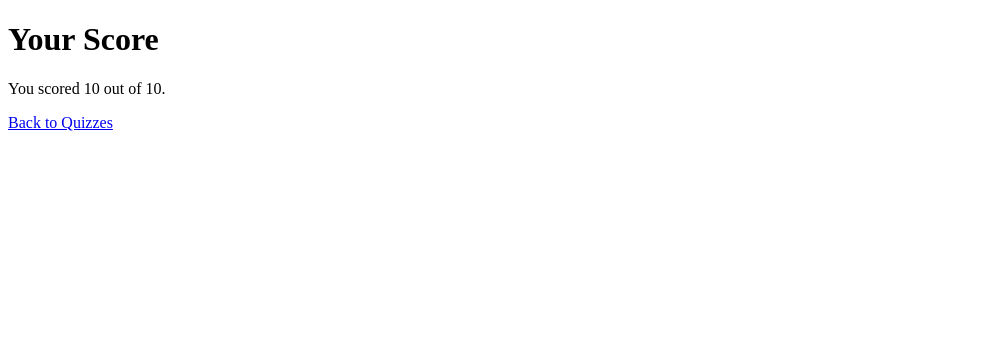
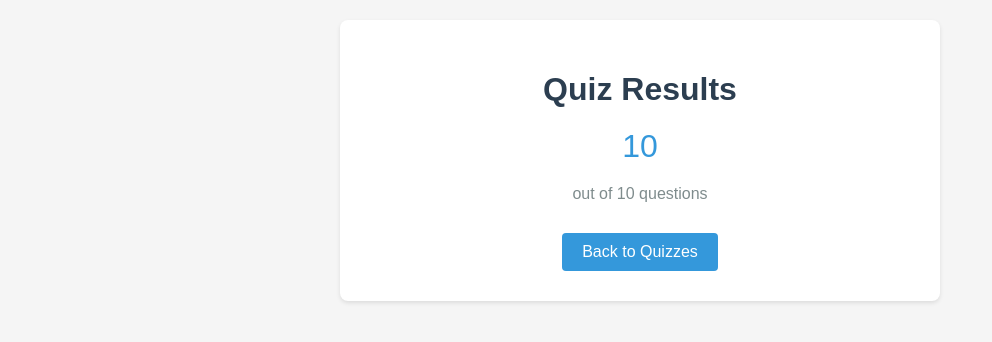
Before and after one commit to RkTushar/quizie_django, a Django app: template quizie/quiz/templates/quiz/result.html in a window 1280 px wide. Shown: the top 342 px of the page, without its empty margins (0-992 px from the left). Run offline with Django 5.2, Linux system fonts and the light colour scheme; the template is opened without the code that fills it: most values are stand-ins (such as "Sample title", 1, 10 or a date in 2020).

Commit message:
Update result.html

```diff
--- a/quizie/quiz/templates/quiz/result.html
+++ b/quizie/quiz/templates/quiz/result.html
@@ -2,11 +2,55 @@
 <!DOCTYPE html>
 <html>
 <head>
-    <title>Result</title>
+    <title>Quiz Results</title>
+    <style>
+        body {
+            font-family: Arial, sans-serif;
+            max-width: 600px;
+            margin: 0 auto;
+            padding: 20px;
+            background-color: #f5f5f5;
+        }
+        .result-container {
+            background: white;
+            border-radius: 8px;
+            padding: 30px;
+            text-align: center;
+            box-shadow: 0 2px 4px rgba(0,0,0,0.1);
+        }
+        h1 {
+            color: #2c3e50;
+            margin-bottom: 20px;
+        }
+        .score {
+            font-size: 2em;
+            color: #3498db;
+            margin: 20px 0;
+        }
+        .total {
+            color: #7f8c8d;
+            margin-bottom: 30px;
+        }
+        .back-link {
+            display: inline-block;
+            padding: 10px 20px;
+            background-color: #3498db;
+            color: white;
+            text-decoration: none;
+            border-radius: 4px;
+            transition: background-color 0.3s;
+        }
+        .back-link:hover {
+            background-color: #2980b9;
+        }
+    </style>
 </head>
 <body>
-    <h1>Your Score</h1>
-    <p>You scored {{ score }} out of {{ total }}.</p>
-    <a href="{% url 'quiz_list' %}">Back to Quizzes</a>
+    <div class="result-container">
+        <h1>Quiz Results</h1>
+        <div class="score">{{ score }}</div>
+        <div class="total">out of {{ total }} questions</div>
+        <a href="{% url 'quiz_list' %}" class="back-link">Back to Quizzes</a>
+    </div>
 </body>
 </html>
```
